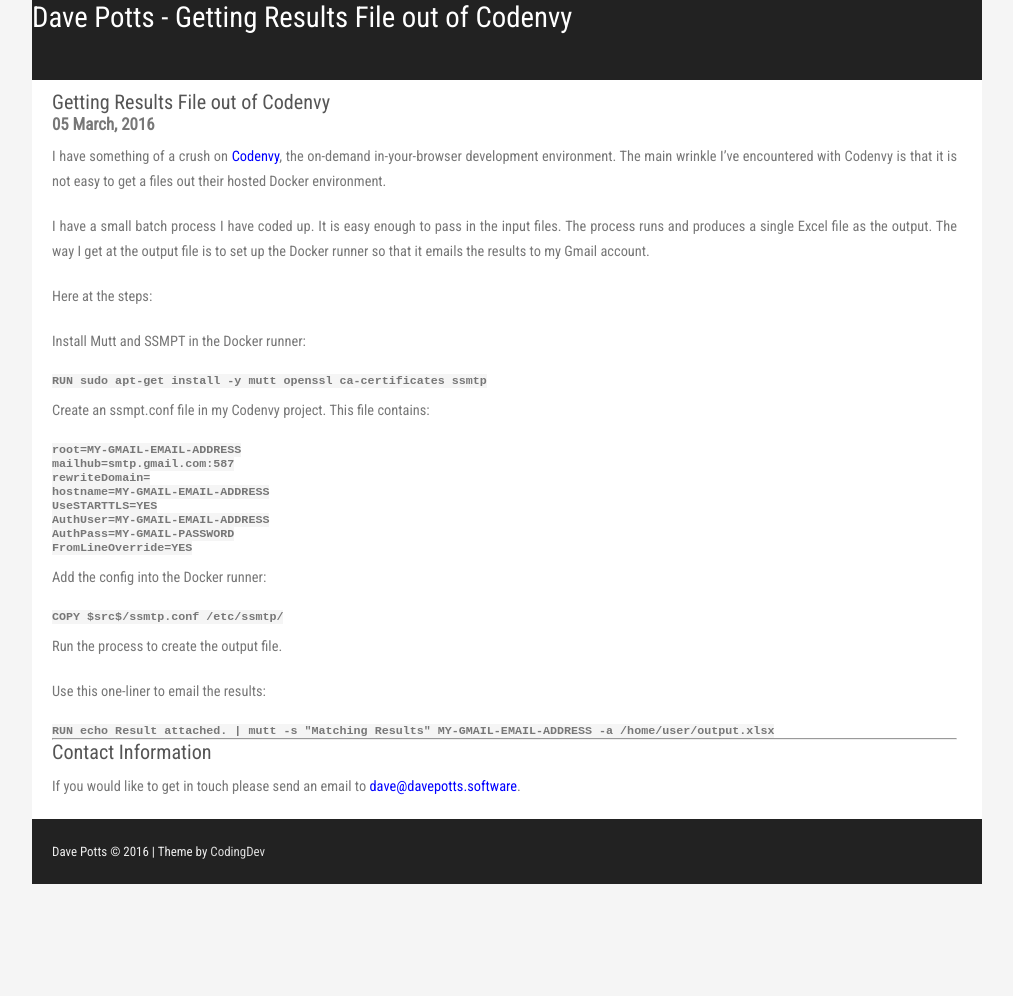
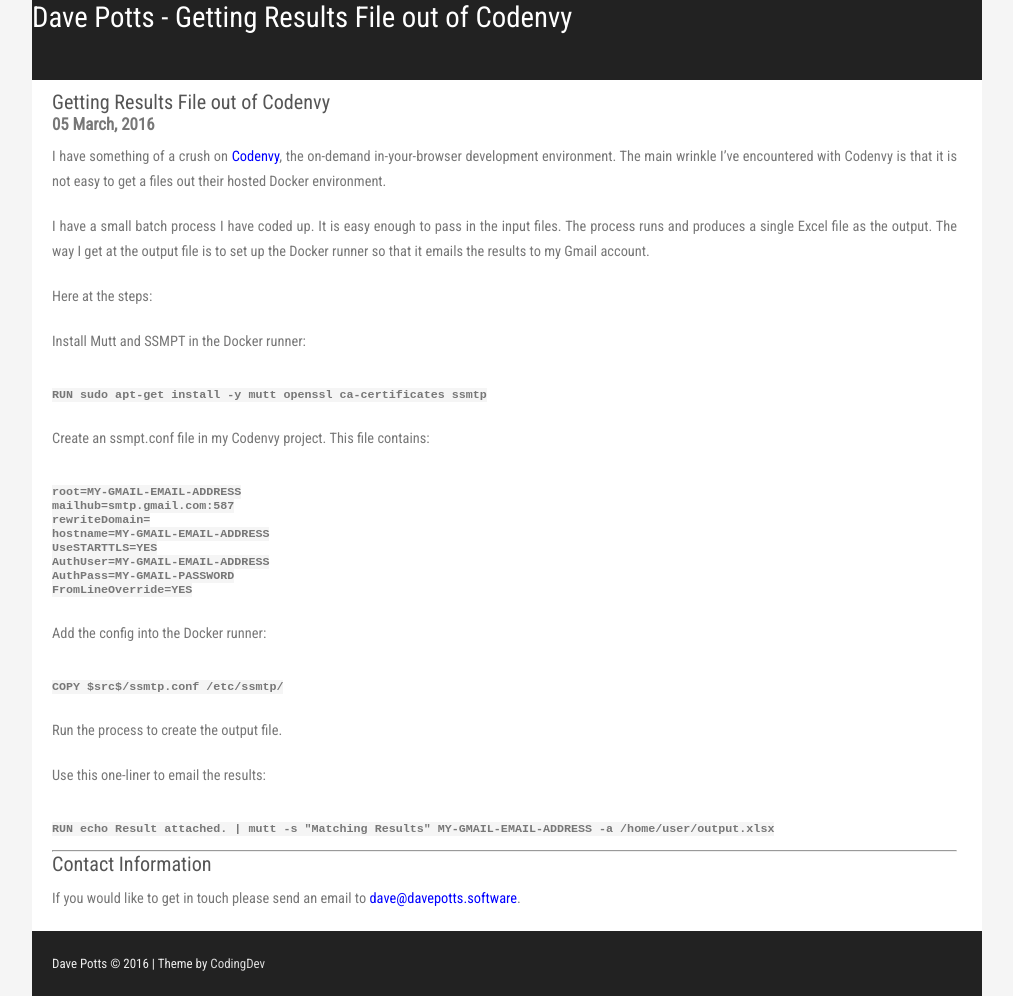
Before and after one commit to davegoopot/davegoopot.github.io, a Jekyll site: the page built from _posts/2016-03-05-Getting-results-out-of-codenvy.md, in a window 1280 px wide. Shown: the whole page, without its empty margins (133-1146 px from the left). Built offline with Jekyll 4.4.1, drawn with Linux system fonts in a browser that asks for light colours; before the commit the page ends 900 px from its top, so only the background shows below that.

Commit message:
Trying to get the code formatting working

````diff
--- a/_posts/2016-03-05-Getting-results-out-of-codenvy.md
+++ b/_posts/2016-03-05-Getting-results-out-of-codenvy.md
@@ -11,12 +11,16 @@
 
 Install Mutt and SSMPT in the Docker runner:
 
-```
+<pre>
+<code>
 RUN sudo apt-get install -y mutt openssl ca-certificates ssmtp
-```
+</code>
+</pre>
 
 Create an ssmpt.conf file in my Codenvy project.  This file contains:
-```
+
+<pre>
+<code>
 root=MY-GMAIL-EMAIL-ADDRESS
 mailhub=smtp.gmail.com:587
 rewriteDomain=
@@ -25,17 +29,23 @@
 AuthUser=MY-GMAIL-EMAIL-ADDRESS
 AuthPass=MY-GMAIL-PASSWORD
 FromLineOverride=YES
-```
+</code>
+</pre>
 
 Add the config into the Docker runner:
-```
+
+<pre>
+<code>
 COPY $src$/ssmtp.conf /etc/ssmtp/
-```
+</code>
+</pre>
 
 Run the process to create the output file.
 
 Use this one-liner to email the results:
 
-```
+<pre>
+<code>
 RUN echo Result attached. | mutt -s "Matching Results" MY-GMAIL-EMAIL-ADDRESS -a /home/user/output.xlsx
-```
+</code>
+</pre>
````
